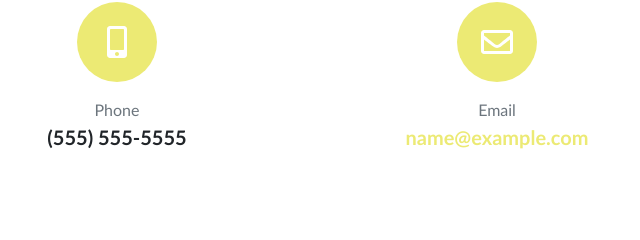
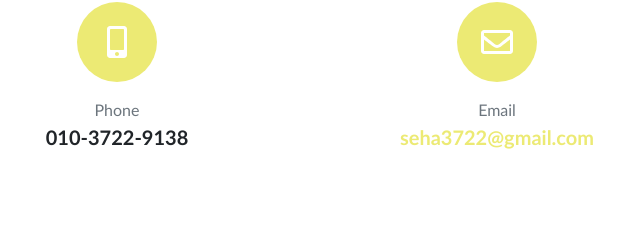
Before and after one commit to sehaim/sehaim.github.io, a plain HTML site: page index.html in a window 1280 px wide. Shown: the part 2418-2658 px from the top of the page, 333-973 px from the left. Drawn offline with nearby package versions, Linux system fonts and the light colour scheme; a web font is replaced by a local one.

Commit message:
My first Portpolio

```diff
--- a/index.html
+++ b/index.html
@@ -309,13 +309,13 @@
                         <div class="d-flex flex-column align-items-center">
                             <div class="icon-contact mb-3"><i class="fas fa-mobile-alt"></i></div>
                             <div class="text-muted">Phone</div>
-                            <div class="lead font-weight-bold">(555) 555-5555</div>
+                            <div class="lead font-weight-bold">010-3722-9138</div>
                         </div>
                     </div>
                     <div class="col-lg-4">
                         <div class="d-flex flex-column align-items-center">
                             <div class="icon-contact mb-3"><i class="far fa-envelope"></i></div>
-                            <div class="text-muted">Email</div><a class="lead font-weight-bold" href="mailto:name@example.com">name@example.com</a>
+                            <div class="text-muted">Email</div><a class="lead font-weight-bold" href="mailto:name@example.com">seha3722@gmail.com</a>
                         </div>
                     </div>
                 </div>
```
